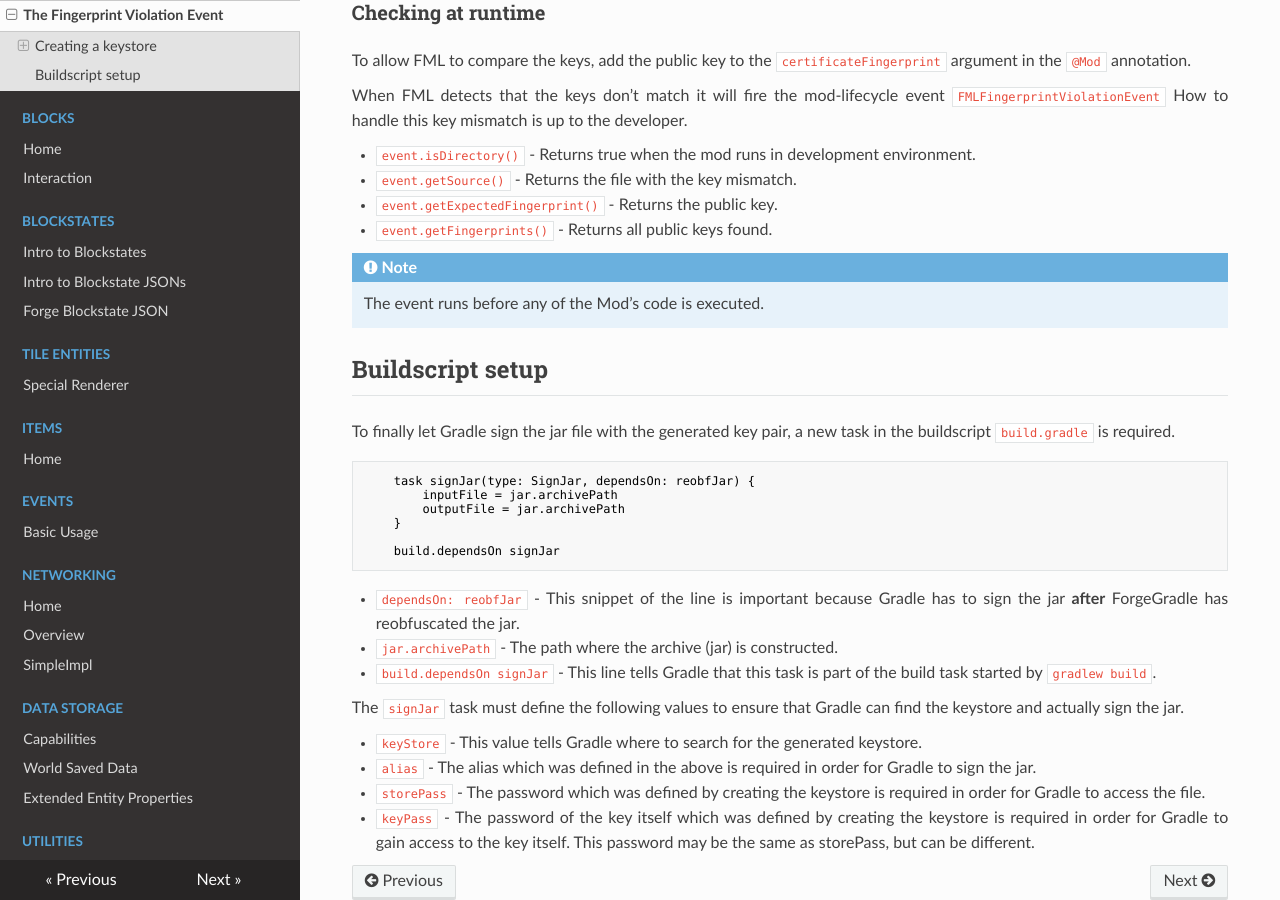
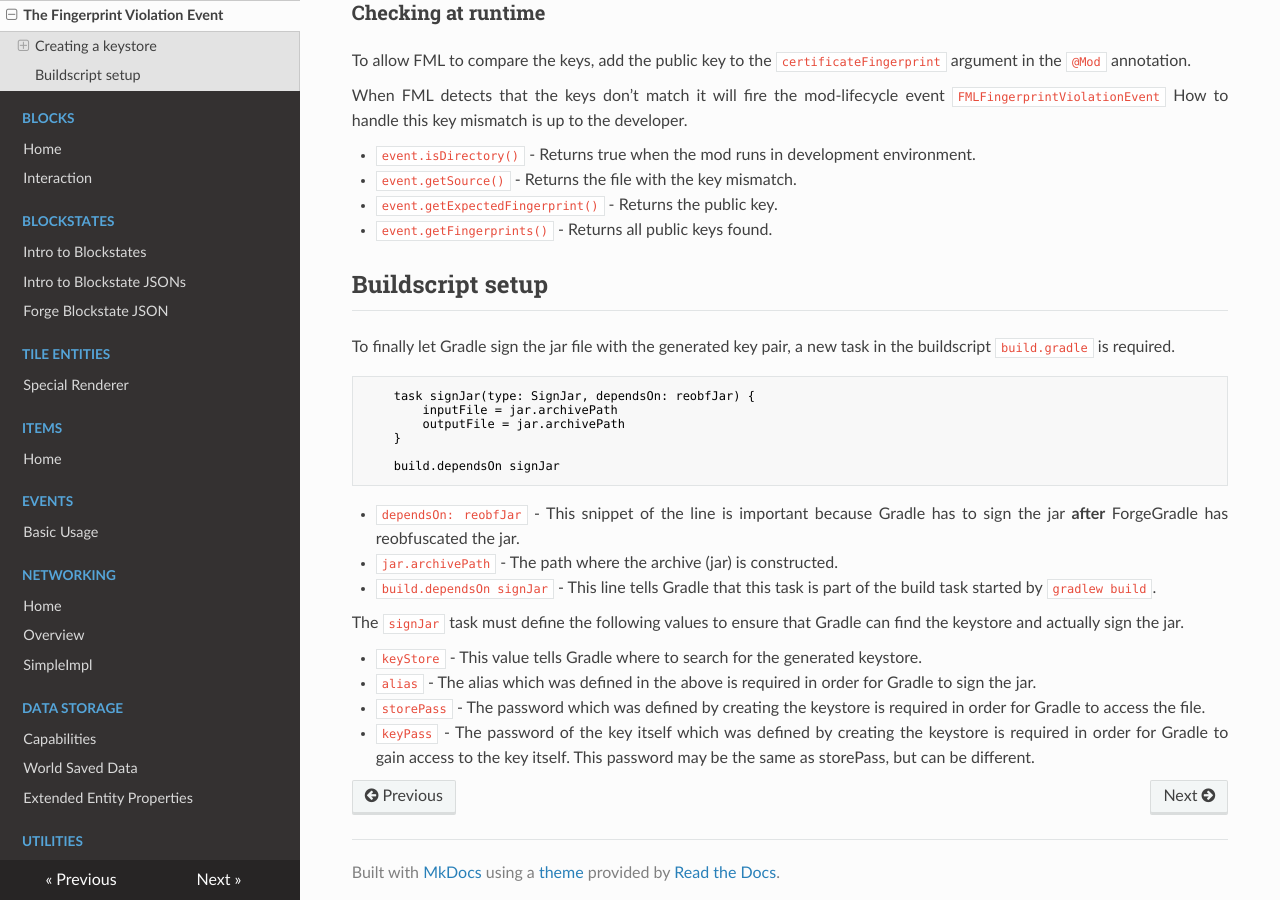
Before and after one commit to MinecraftForge/Documentation, an MkDocs documentation site: the page built from docs/concepts/jarsigning.md, in a window 1280 px wide and 900 px high, scrolled down 909 px. Built offline with MkDocs 1.6.1, drawn with Linux system fonts in a browser that asks for light colours; nearby versions of some CDN libraries; old or Windows-style settings are respelled for this version of MkDocs.

Commit message:
changes based on elifoster suggestion

```diff
--- a/docs/concepts/jarsigning.md
+++ b/docs/concepts/jarsigning.md
@@ -43,10 +43,6 @@ handle this key mismatch is up to the developer.
 - `event.getExpectedFingerprint()` - Returns the public key.
 - `event.getFingerprints()` - Returns all public keys found.
 
-!!! note
-
-	The event runs before any of the Mod's code is executed.
-
 Buildscript setup
 -----------------
 To finally let Gradle sign the jar file with the generated key pair, a new task in the
```
